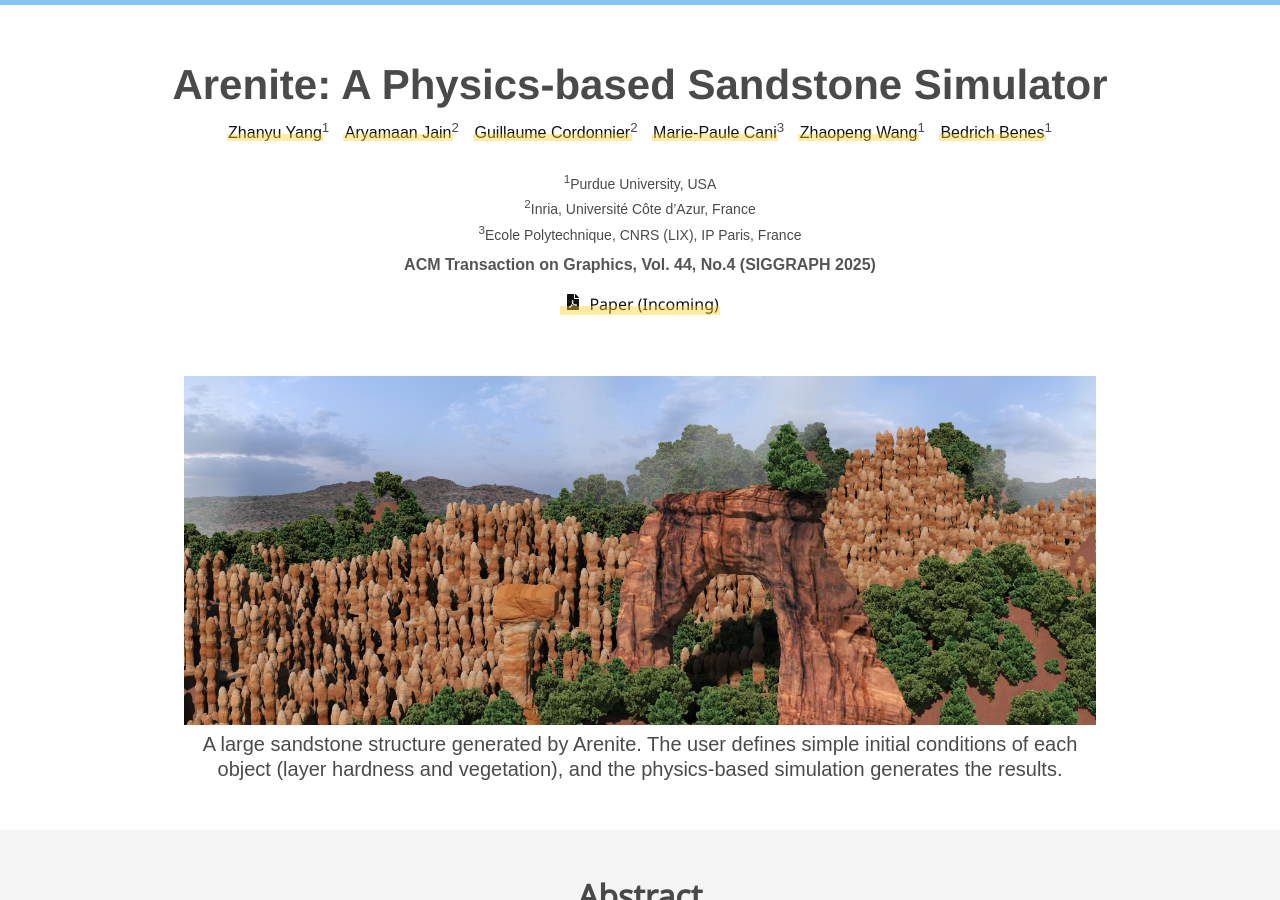
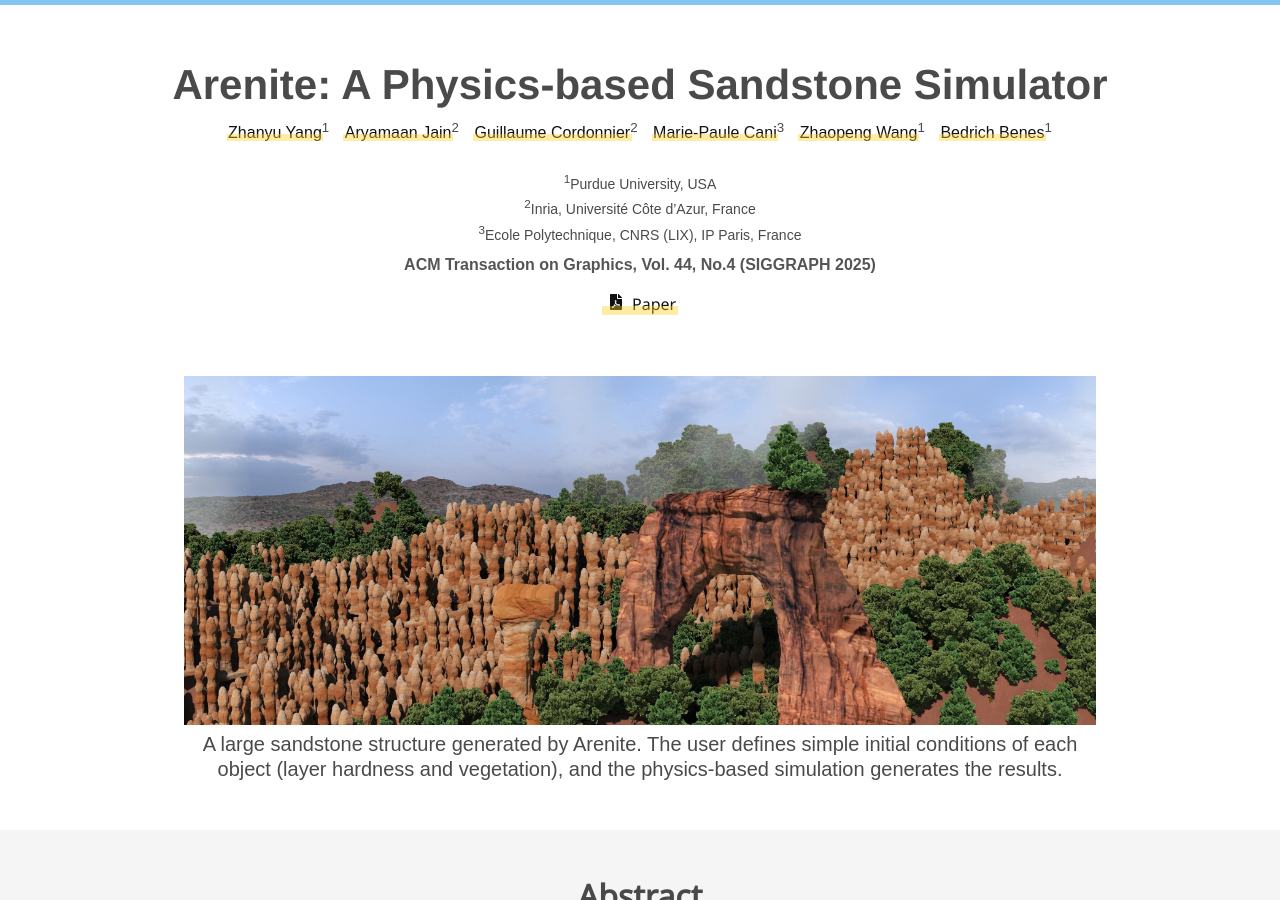
Before and after one commit to Jango6324/jango6324.github.io, a Jekyll site: the page built from _pages/arenite/index.html, in a window 1280 px wide and 900 px high. Built offline with Jekyll 4.4.1, drawn with Linux system fonts in a browser that asks for light colours; some web fonts are replaced; a style sheet for code colours, icons or effects is not loaded; some of the changed text lies outside the part shown.

Commit message:
Paper Uploaded

```diff
--- a/_pages/arenite/index.html
+++ b/_pages/arenite/index.html
@@ -77,12 +77,12 @@
                     <div class="publication-links">
                          <!-- Arxiv PDF link -->
                       <span class="link-block">
-                        <a href="PLACEHOLDER" target="_blank"
+                        <a href="{{ site.baseurl }}/files/arenite/Arenite.pdf" target="_blank"
                         class="external-link ">
                         <span class="icon">
                           <i class="fas fa-file-pdf"></i>
                         </span>
-                        <span>Paper (Incoming)</span>
+                        <span>Paper</span>
                       </a>
                     </span>
 
--- a/_publications/2024-unerosion.html
+++ b/_publications/2024-unerosion.html
@@ -9,7 +9,7 @@
 bibtexurl: '/files/Yang24Unerosion.bib'
 videourl: 'https://www.youtube.com/watch?v=s6JO92jOAlI'
 citation: '<strong>Zhanyu Yang</strong>, Guillaume Cordonnier, Marie-Paule Cani, Christian Perrenoud, & Bedrich Benes (2024). <br><i>Computer Graphics Forum, 43-8 (Symposium on Computer
-Animation 2024).<br></i> <span style="color: red;">🏆 Best Paper, Honorable Mention (2nd best paper)</span>'
+Animation 2024).<br></i> <span style="color: #ff6200;">🏆 Best Paper, Honorable Mention (2nd best paper)</span>'
 image: "/images/unerosion.png"
 
 ---
```
Also changed, not shown: other parts of _pages/arenite/index.html (+1 -1 lines), 1 other file.
